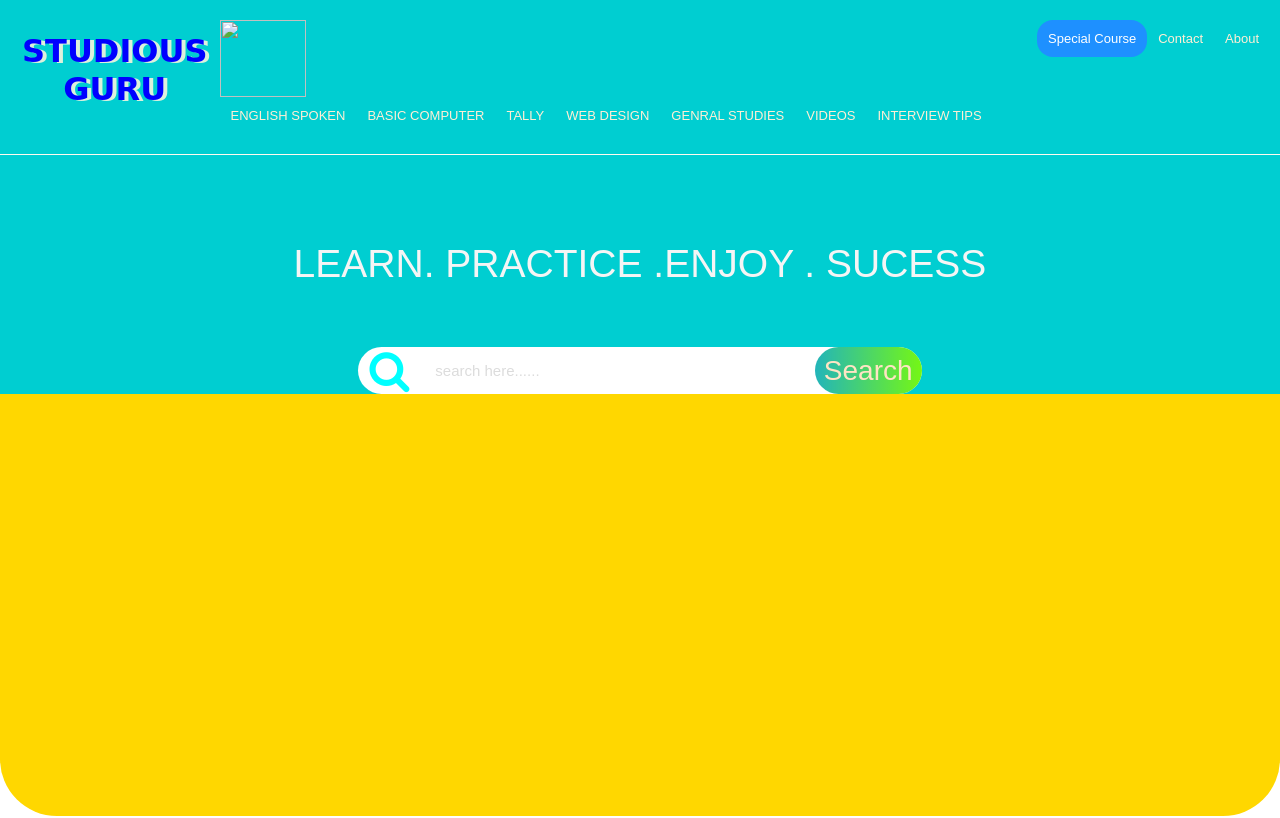
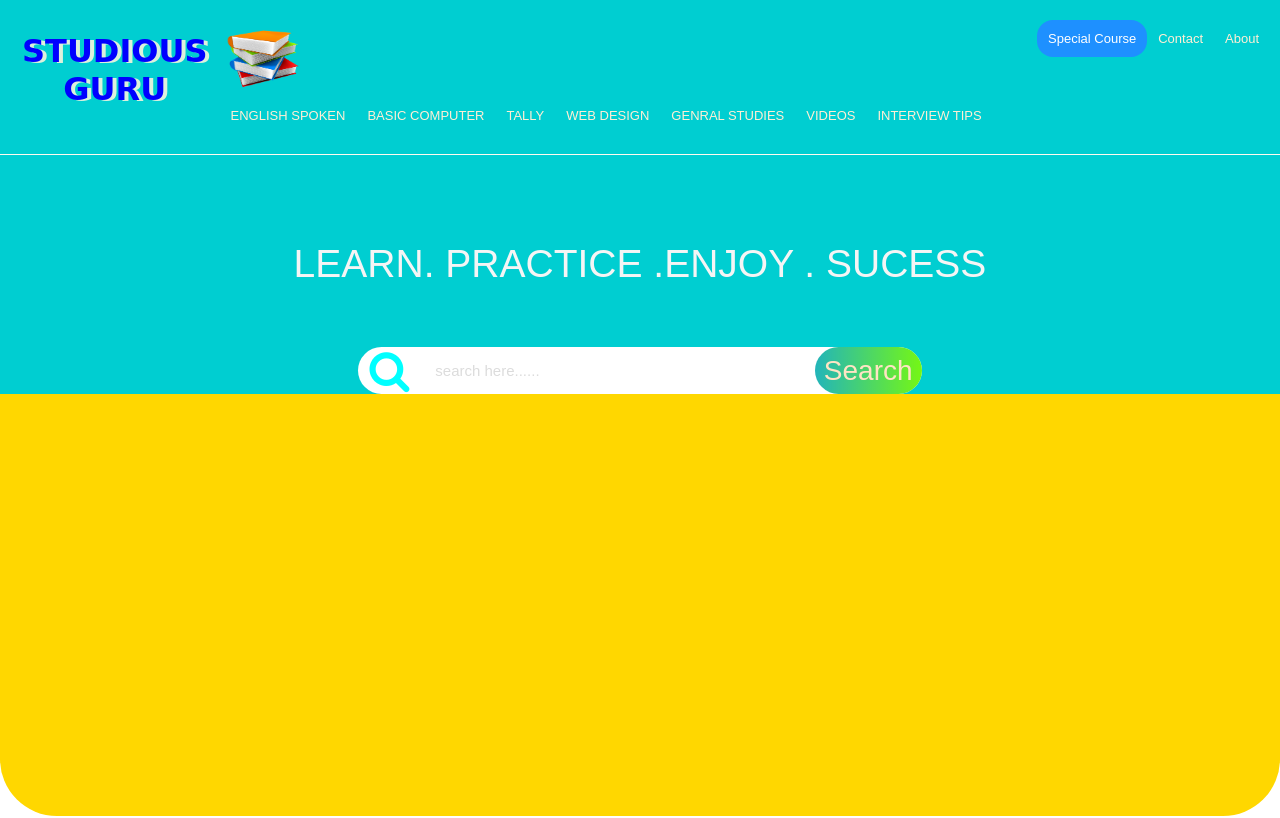
Before and after one commit to middle-class-design/studyguru, a plain HTML site: page index.html in a window 1280 px wide. Shown: the top 818 px of the page. Drawn offline with Linux system fonts and the light colour scheme; files whose address does not match are found by name.

Commit message:
image css

```diff
--- a/index.html
+++ b/index.html
@@ -10,7 +10,7 @@
 <div class="headerbody">
 <div class="header">
   <a href="#default" class="logo">STUDIOUS <br>GURU</a>
-  <img src="./assets/image/booklogo.png"></imgsrc>
+  <img src="./assets/images/booklogo.png"></imgsrc>
   <div class="header-right">
     <a class="active" href="#special">Special Course</a>
     <a href="#contactme">Contact</a>
```
